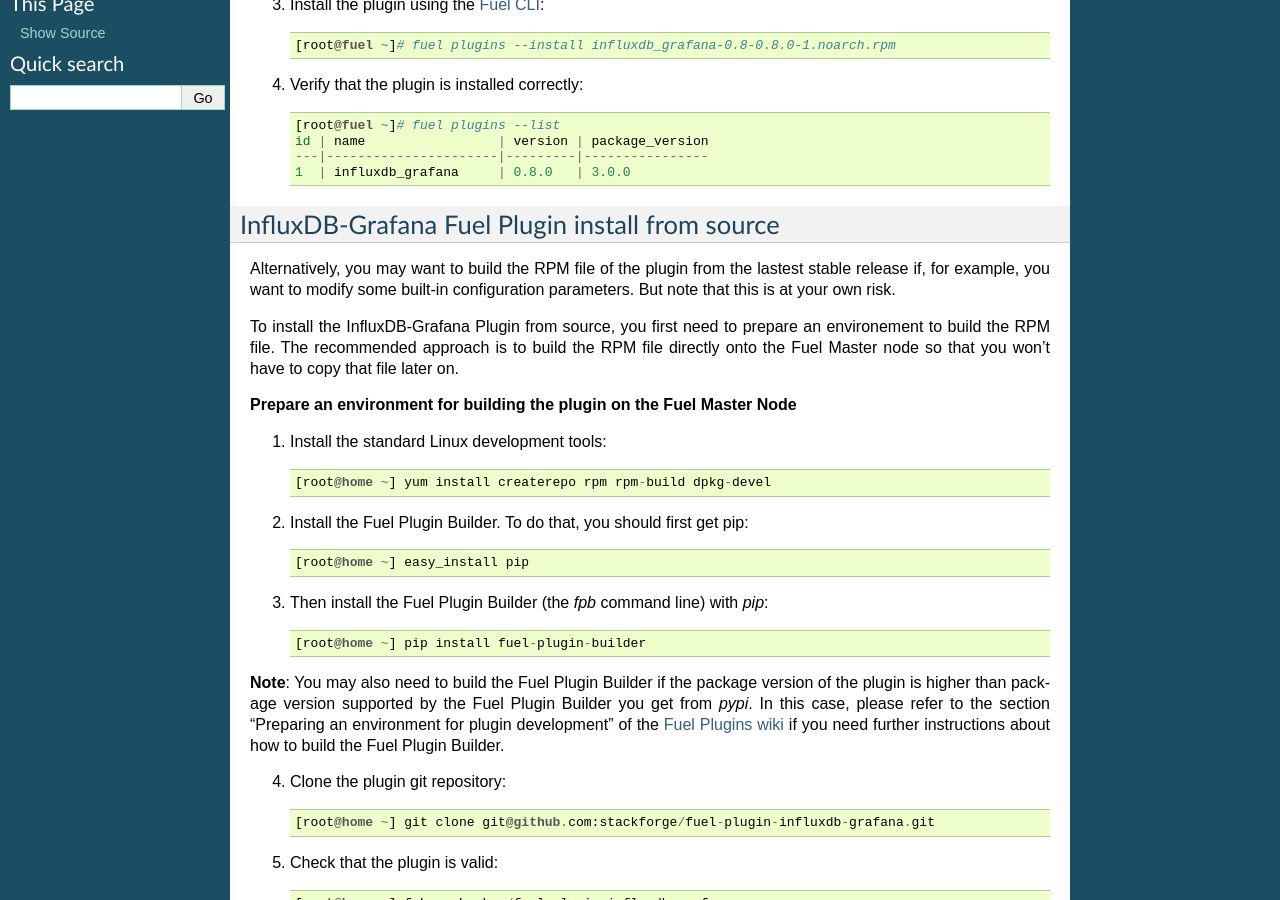
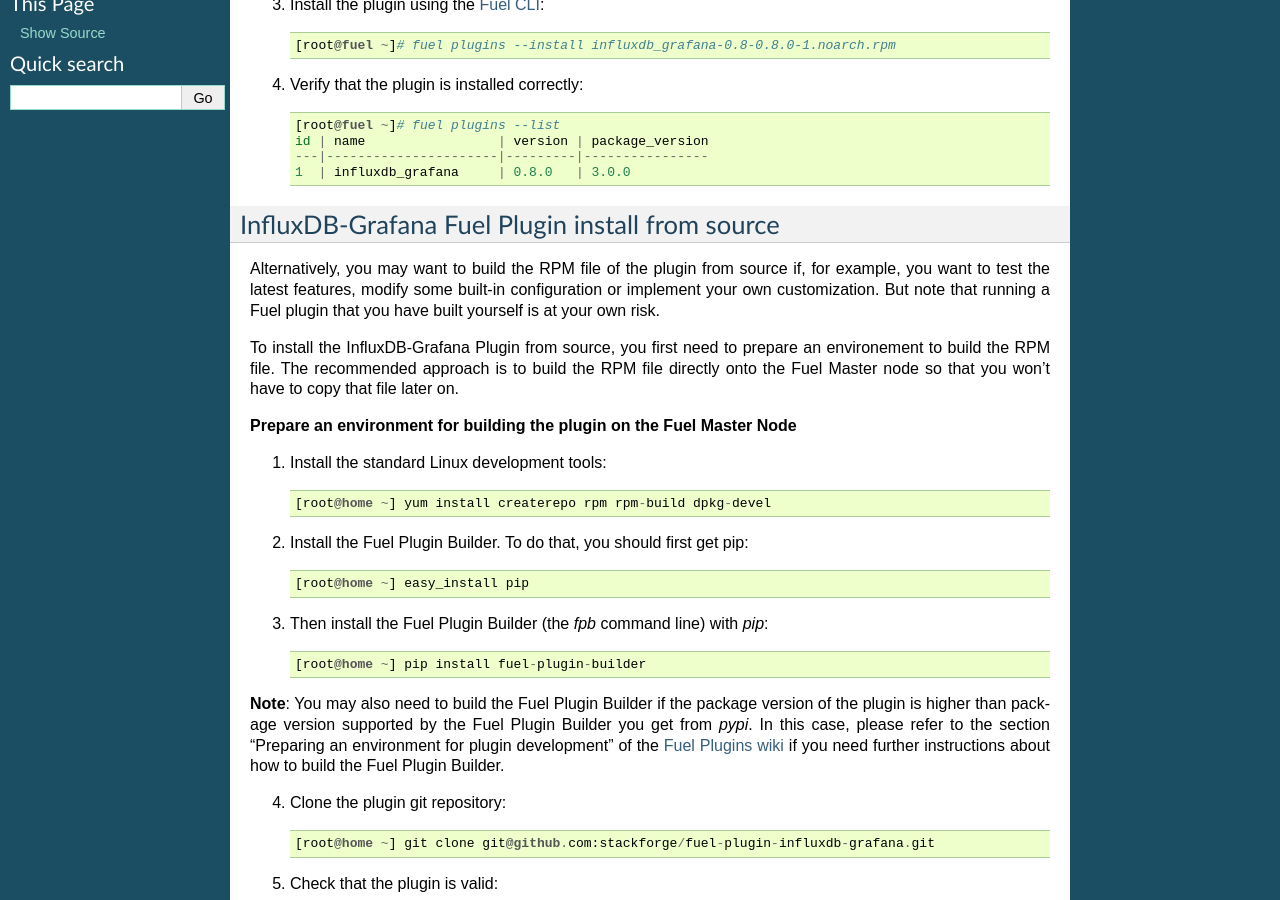
Before and after one commit to openstack-archive/fuel-plugin-influxdb-grafana, a Sphinx documentation site: the page built from doc/source/installation.rst, in a window 1280 px wide and 900 px high, scrolled down 359 px. Built offline with Sphinx 7.4.7, drawn with Linux system fonts in a browser that asks for light colours.

Commit message:
Emphasized running a fuel plugin built from source is at your own risk.
Change-Id: I820d6dbbfb3668c208f73a1096ab60de768a51e8
(cherry picked from commit 8e89fd277f67df3bea884aa1464d4e9cb68311bd)

```diff
--- a/doc/source/installation.rst
+++ b/doc/source/installation.rst
@@ -29,9 +29,10 @@
 InfluxDB-Grafana Fuel Plugin install from source
 ------------------------------------------------
 
-Alternatively, you may want to build the RPM file of the plugin from the
-lastest stable release if, for example, you want to modify some built-in
-configuration parameters. But note that this is at your own risk.
+Alternatively, you may want to build the RPM file of the plugin from source
+if, for example, you want to test the latest features, modify some built-in
+configuration or implement your own customization.
+But note that running a Fuel plugin that you have built yourself is at your own risk.
 
 To install the InfluxDB-Grafana Plugin from source, you first need to prepare an
 environement to build the RPM file.
```
